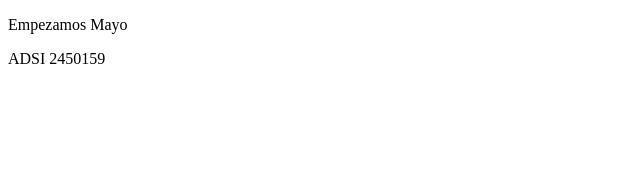
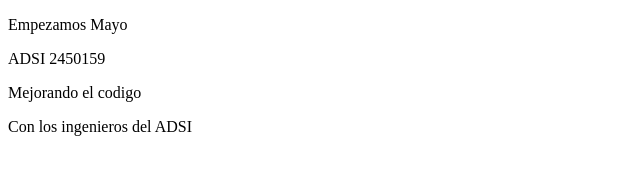
Before and after one commit to ElHenao14/AlmacenADSI, a plain HTML site: page index.html in a window 1280 px wide. Shown: the whole page, without its empty margins (0-640 px from the left). Drawn offline with Linux system fonts and the light colour scheme.

Commit message:
Update index.html

```diff
--- a/index.html
+++ b/index.html
@@ -9,5 +9,7 @@
 <body>
     <p>Empezamos Mayo</p>
     <p>ADSI 2450159</p>
+    <p>Mejorando el codigo</p>
+    <p>Con los ingenieros del ADSI</p>
 </body>
 </html>
```
